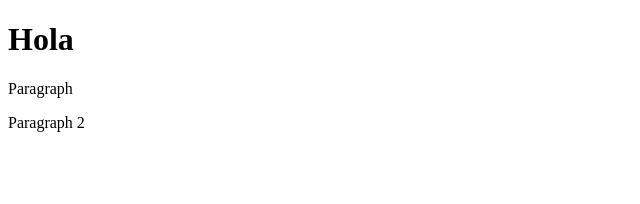
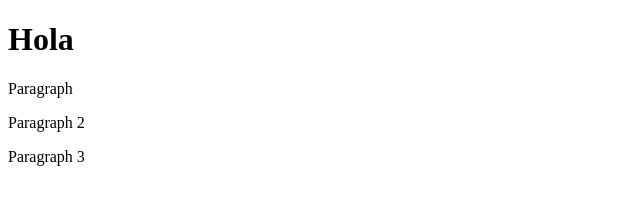
Before and after one commit to Janninadg/git-test, a website: page index.html in a window 1280 px wide. Shown: the whole page, without its empty margins (0-640 px from the left). Drawn offline with Linux system fonts and the light colour scheme.

Commit message:
fourth commit

```diff
--- a/index.html
+++ b/index.html
@@ -5,5 +5,6 @@
         <h1>Hola</h1>
         <p>Paragraph</p>
         <p>Paragraph 2</p>
+        <p>Paragraph 3</p>
     </body>
 </html>
```
Also changed, not shown: package.json (added, +25 -0 lines), 1 other file.
